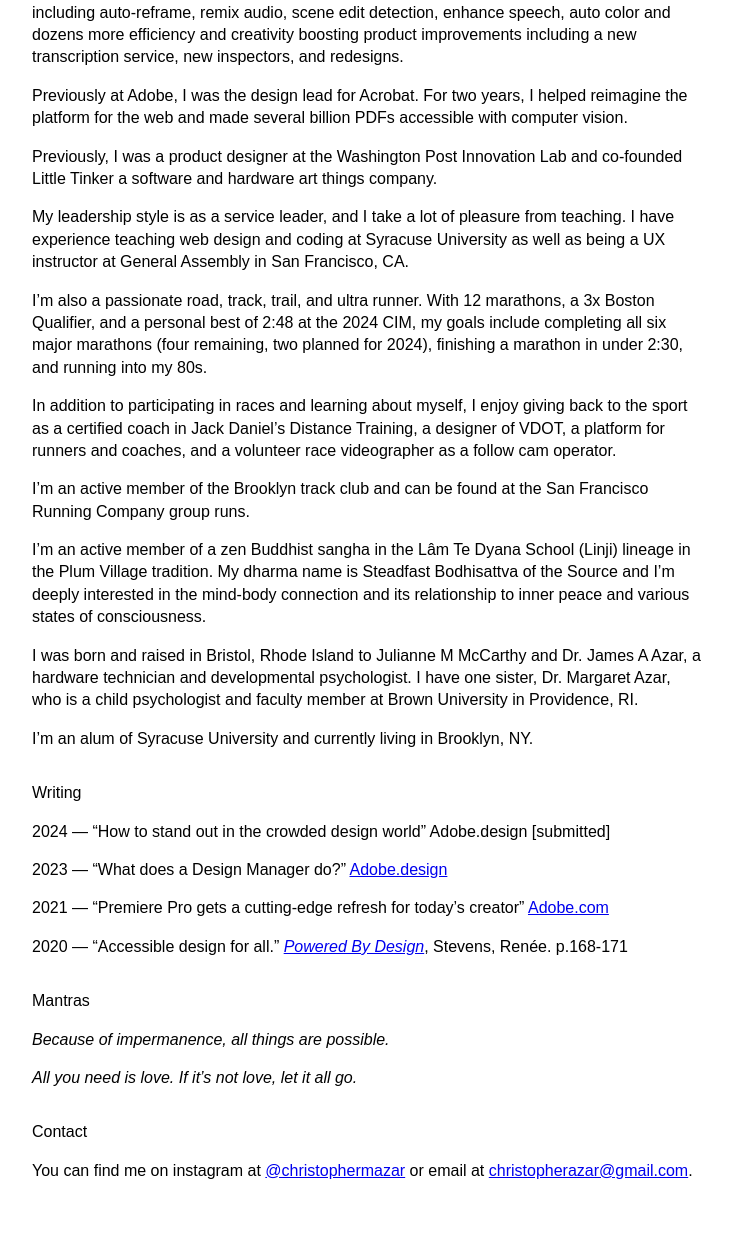
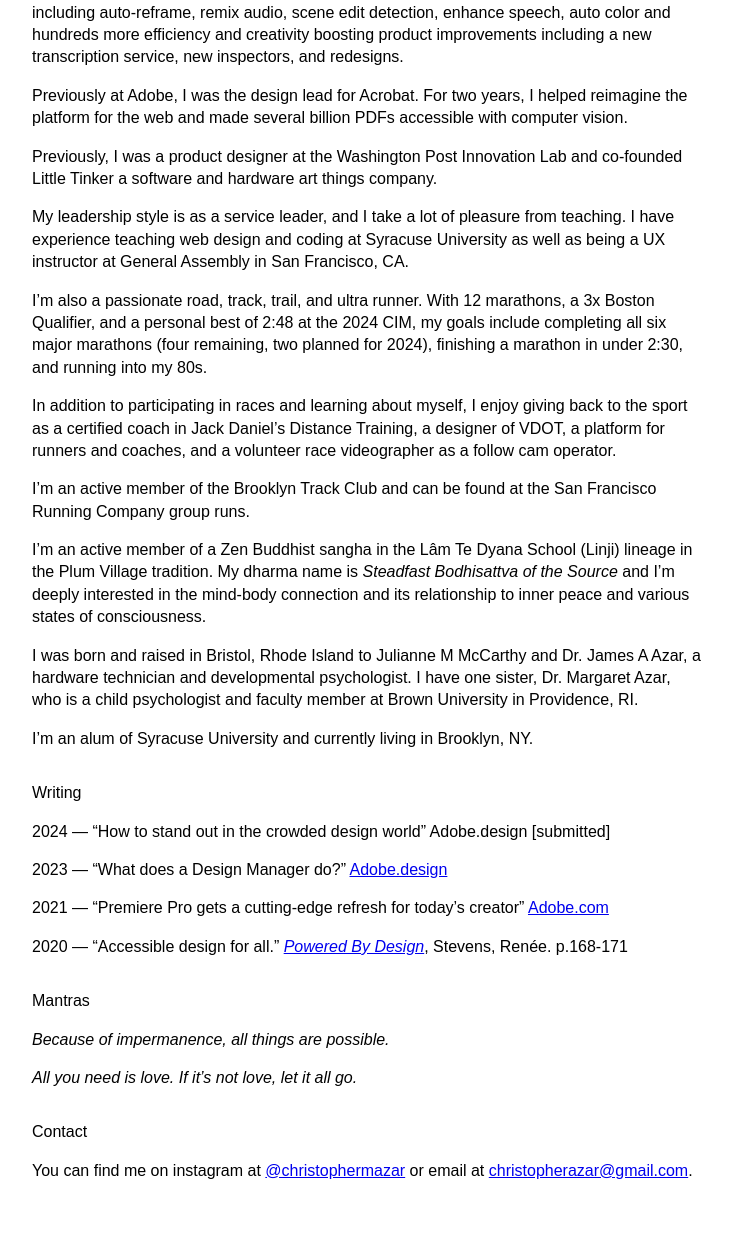
Before and after one commit to ReptarAzar/reptarazar.github.io, a Jekyll site: the page 5.0/index.html, which Jekyll copies as it is, in a window 1280 px wide. Shown: the part 365-1603 px from the top of the page, without its empty margins (438-1170 px from the left). Built offline with Jekyll 4.4.1, drawn with Linux system fonts in a browser that asks for light colours; some of the changed text lies outside the part shown.

```diff
--- a/5.0/index.html
+++ b/5.0/index.html
@@ -41,7 +41,7 @@
 
     <p>Currently, I lead the video product design team at Adobe. My team and I imagine and design all new workflows and features in Premiere Pro and new product lines in incubation.</p>
 
-    <p>During my time on the video team, we have shipped dozens of artificial intelligence features, including auto-reframe, remix audio, scene edit detection, enhance speech, auto color and dozens more efficiency and creativity boosting product improvements including a new transcription service, new inspectors, and redesigns.</p>
+    <p>During my time on the video team, we have shipped dozens of artificial intelligence features including auto-reframe, remix audio, scene edit detection, enhance speech, auto color and hundreds more efficiency and creativity boosting product improvements including a new transcription service, new inspectors, and redesigns.</p>
 
     <p>Previously at Adobe, I was the design lead for Acrobat. For two years, I helped reimagine the platform for the web and made several billion PDFs accessible with computer vision.</p>
 
@@ -53,9 +53,9 @@
 
     <p>In addition to participating in races and learning about myself, I enjoy giving back to the sport as a certified coach in Jack Daniel’s Distance Training, a designer of VDOT, a platform for  runners and coaches, and a volunteer race videographer as a follow cam operator.</p>
 
-    <p>I’m an active member of the Brooklyn track club and can be found at the San Francisco Running Company group runs. </p>
+    <p>I’m an active member of the Brooklyn Track Club and can be found at the San Francisco Running Company group runs. </p>
 
-    <p>I’m an active member of a zen Buddhist sangha in the Lâm Te Dyana School (Linji) lineage in the Plum Village tradition. My dharma name is Steadfast Bodhisattva of the Source and I’m deeply interested in the mind-body connection and its relationship to inner peace and various states of consciousness.</p>
+    <p>I’m an active member of a Zen Buddhist sangha in the Lâm Te Dyana School (Linji) lineage in the Plum Village tradition. My dharma name is <span class="italicized">Steadfast Bodhisattva of the Source</span> and I’m deeply interested in the mind-body connection and its relationship to inner peace and various states of consciousness.</p>
 
     <p>I was born and raised in Bristol, Rhode Island to Julianne M McCarthy and Dr. James A Azar, a hardware technician and developmental psychologist. I have one sister, Dr. Margaret Azar, who is a child psychologist and faculty member at Brown University in Providence, RI.</p>
 
```
Also changed, not shown: other parts of 5.0/index.html (+1 -1 lines), 5.0/favicon.ico, 5.0/icon.png, 2 other files.
